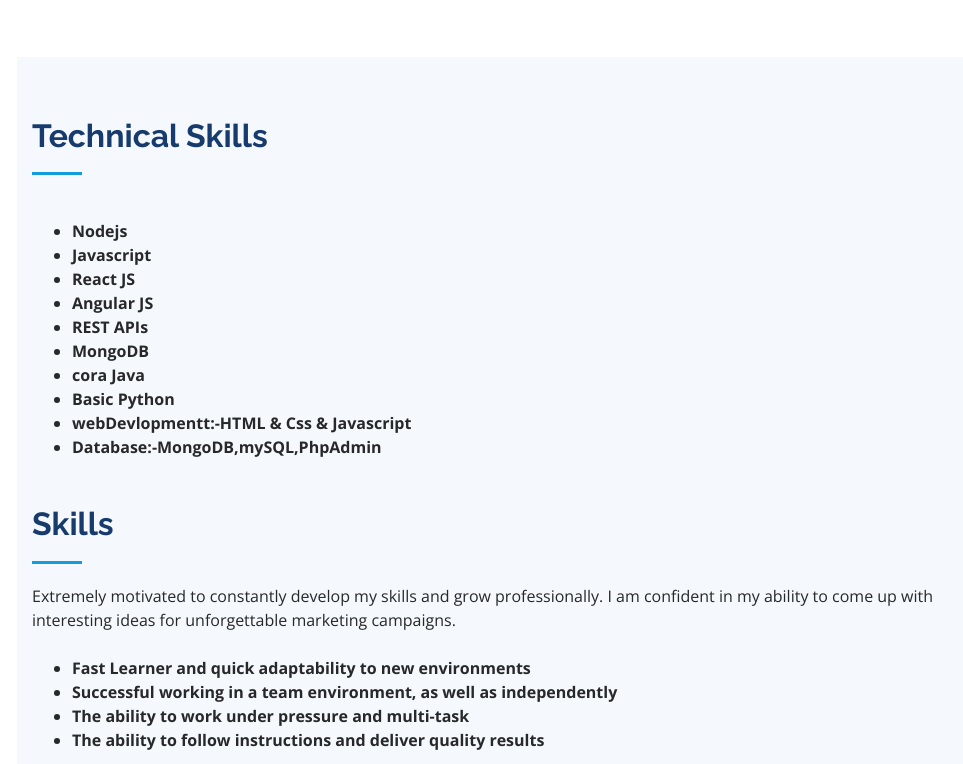
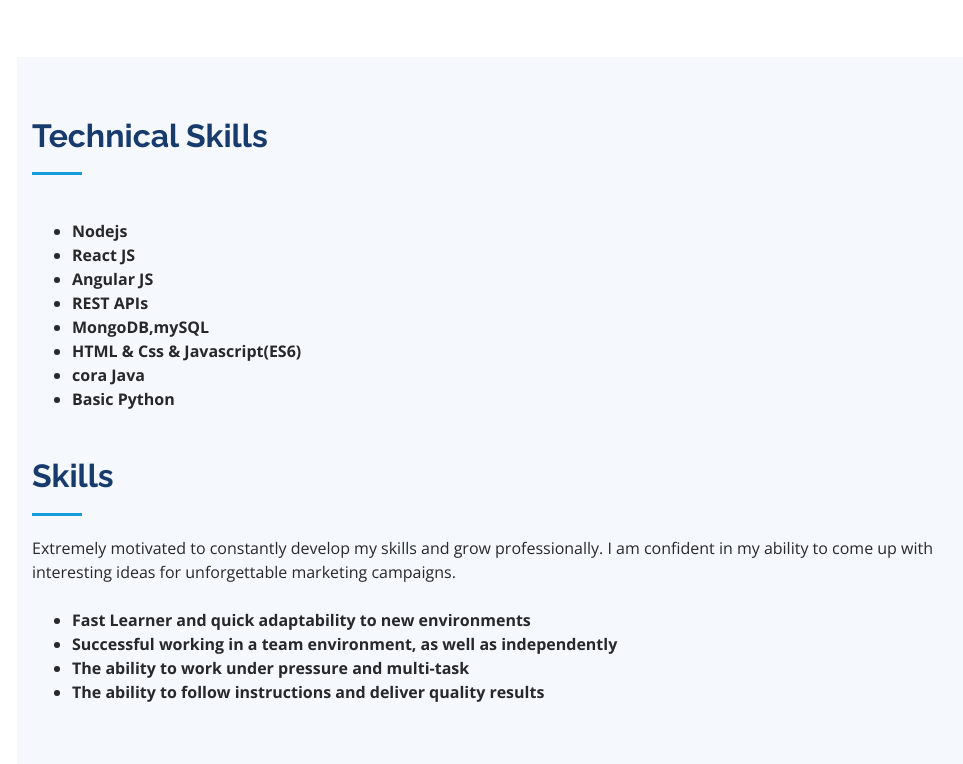
Before and after one commit to hirendarji123/hiren.darji.web.github.io, a plain HTML site: page index.html in a window 1280 px wide. Shown: the part 1268-2032 px from the top of the page, without its empty margins (283-1246 px from the left). Drawn offline with nearby package versions, Linux system fonts and the light colour scheme.

Commit message:
Update index.html

```diff
--- a/index.html
+++ b/index.html
@@ -52,8 +52,6 @@
         <div class="social-links mt-3 text-center">
 
           <a href="https://www.linkedin.com/in/hiren-darji-881a68189/" class="linkedin"><i class="bx bxl-linkedin"></i></a>
-          <a href="https://www.instagram.com/accounts/login/" class="instagram"><i class="bx bxl-instagram"></i></a>
-          <a href="#" class="twitter"><i class="bx bxl-twitter"></i></a>
         </div>
       </div>
 
@@ -132,15 +130,15 @@
          <br/>
           <ul style="font-weight: bold;">
             <li>Nodejs</li>
-            <li>Javascript</li>
             <li>React JS  </li>
             <li>Angular JS</li>
             <li>REST APIs</li>
-            <li>MongoDB</li>
+            <li>MongoDB,mySQL</li>
+            <li>HTML & Css & Javascript(ES6)</li>
             <li>cora Java</li>
             <li>Basic Python</li>
-            <li>webDevlopmentt:-HTML & Css & Javascript</li>
-            <li>Database:-MongoDB,mySQL,PhpAdmin</li>
+
+
           </ul>
 
         </div>
```
